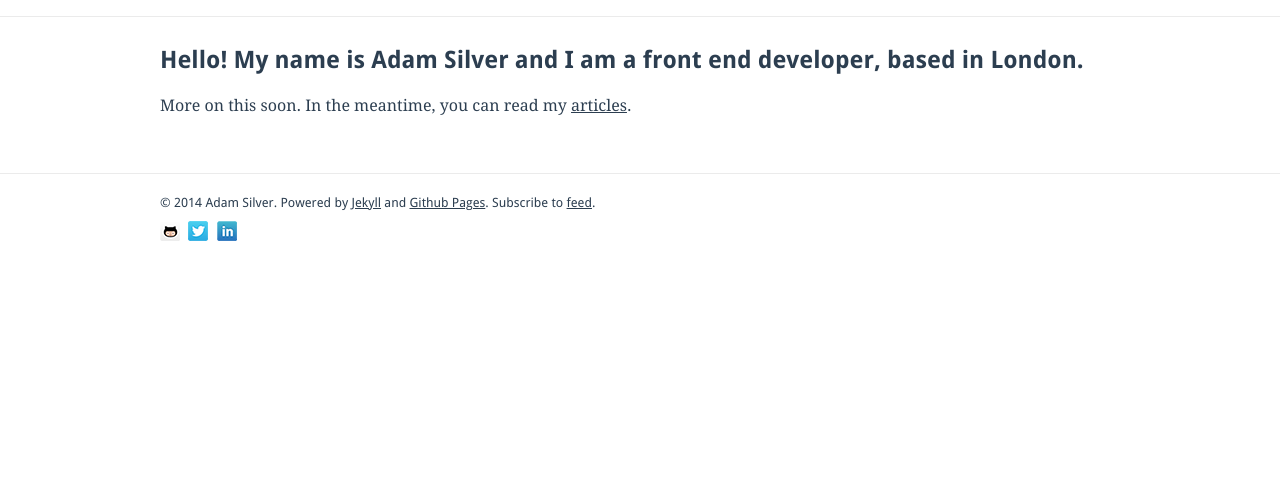
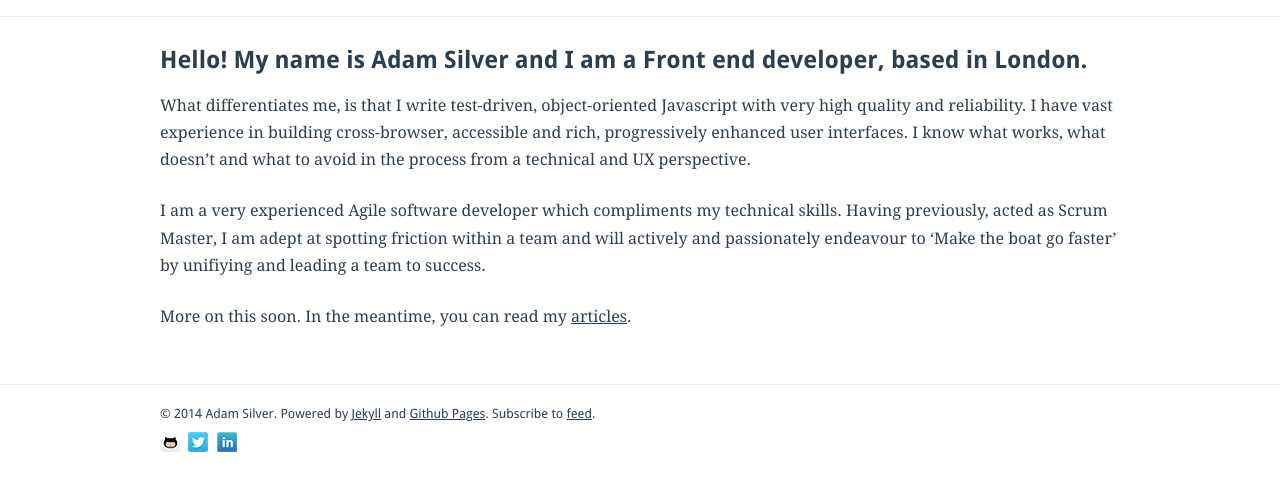
Before and after one commit to adamsilver/adamsilver.io-jekyll, a Jekyll site: the page built from index.md, in a window 1280 px wide, cut to the strip 146-637 px from the top of the page. Built offline with Jekyll 4.4.1, drawn with Linux system fonts in a browser that asks for light colours; Markdown is read by kramdown in place of the engine named in the settings.

Commit message:
updated copy

```diff
--- a/index.md
+++ b/index.md
@@ -3,7 +3,11 @@ layout: default
 id: home
 ---
 
-# Hello! My name is Adam Silver and I am a front end developer, based in London.
+# Hello! My name is Adam Silver and I am a Front end developer, based in London.
+
+What differentiates me, is that I write test-driven, object-oriented Javascript with very high quality and reliability. I have vast experience in building cross-browser, accessible and rich, progressively enhanced user interfaces. I know what works, what doesn't and what to avoid in the process from a technical and UX perspective.
+
+I am a very experienced Agile software developer which compliments my technical skills. Having previously, acted as Scrum Master, I am adept at spotting friction within a team and will actively and passionately endeavour to 'Make the boat go faster' by unifiying and leading a team to success.
 
 More on this soon. In the meantime, you can read my [articles](/articles/).
 
```
